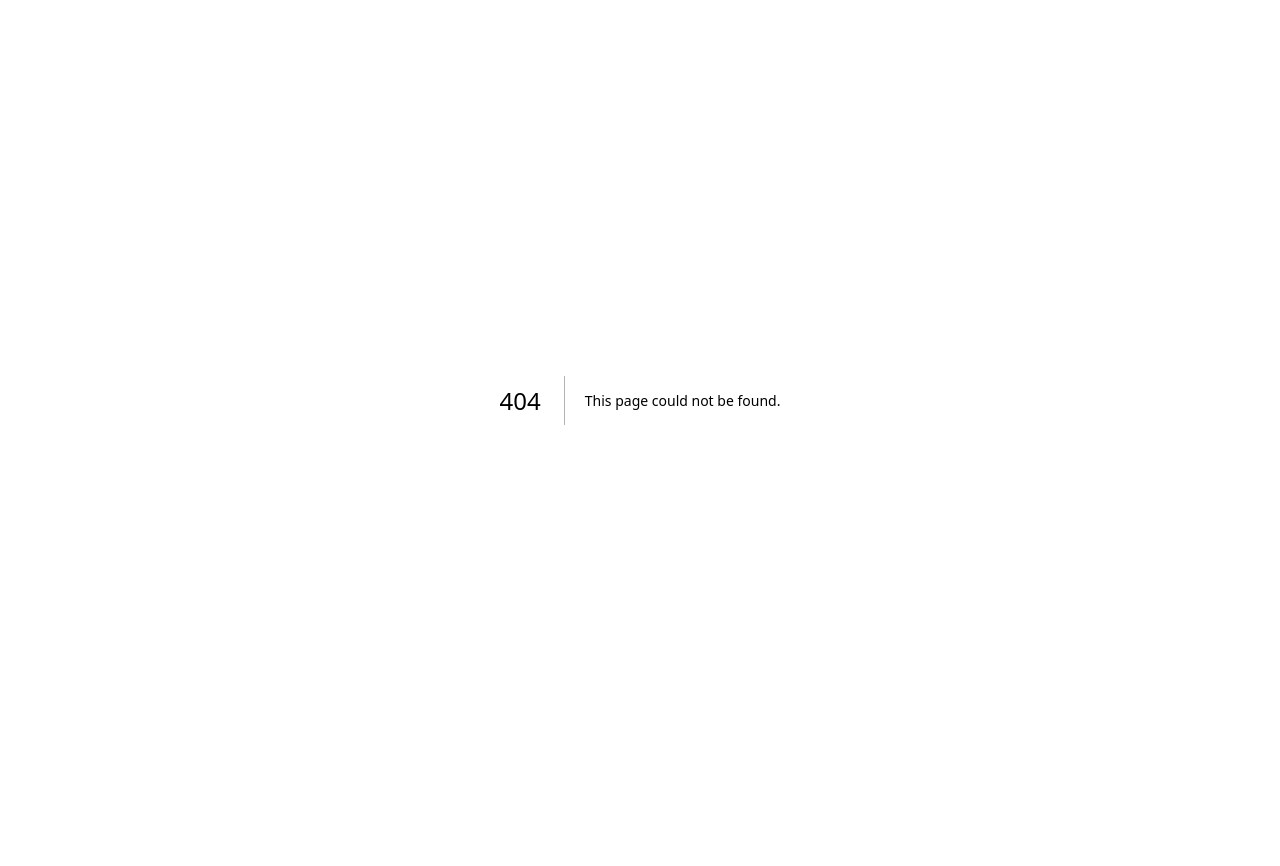
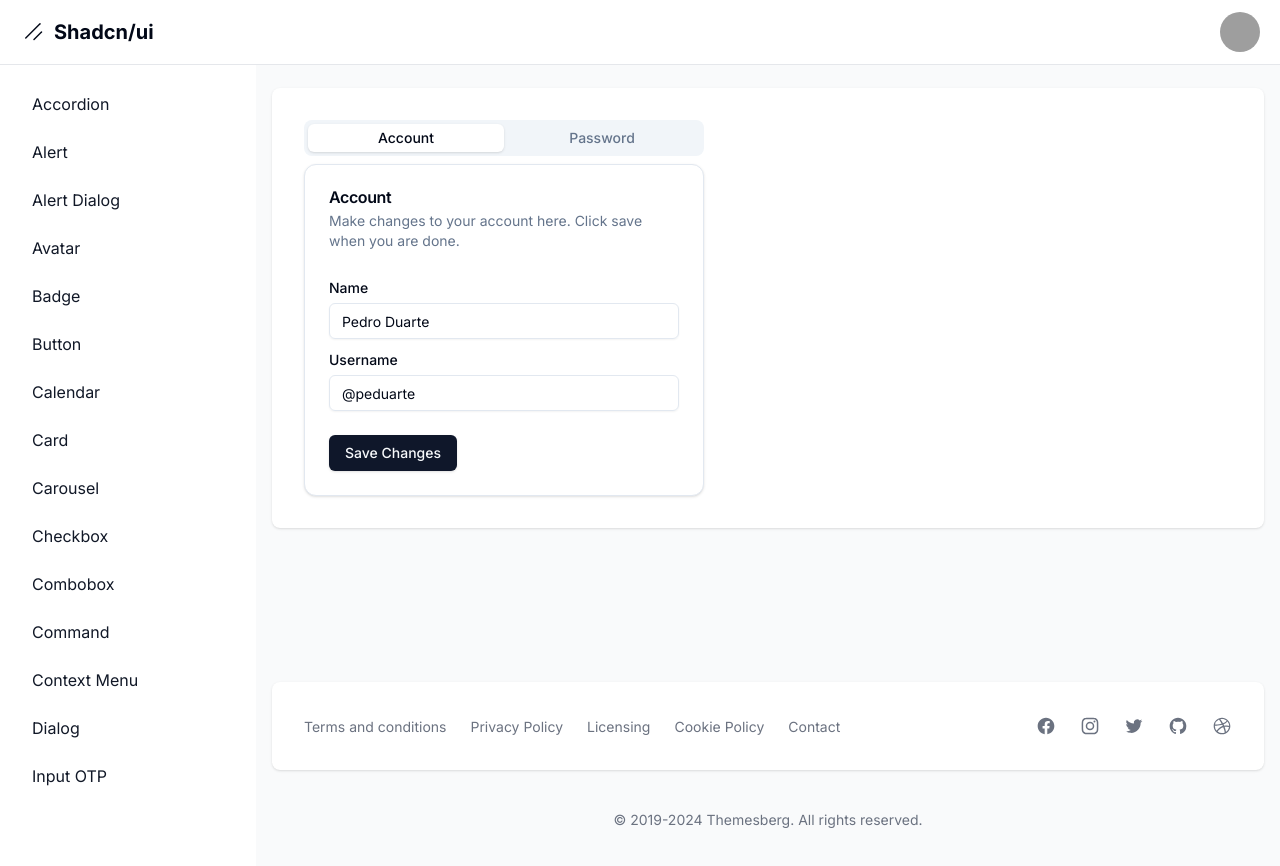
Before and after one commit to Fernixp/SHADCN-DASHBOARD, a Next.js app: page /dashboard/tabs in a window 1280 px wide. Before the commit this address had no page. Shown: the top 866 px of the page. Before the commit the page ends 800 px from the top, so only its background shows below. Built offline with nearby package versions, Linux system fonts and the light colour scheme; grey boxes are pictures that could not be loaded.

Commit message:
feat: :sparkles:  se agregó componente Tabs

```diff
--- a/package.json
+++ b/package.json
@@ -22,6 +22,7 @@
     "@radix-ui/react-progress": "^1.1.0",
     "@radix-ui/react-slider": "^1.2.0",
     "@radix-ui/react-slot": "^1.1.0",
+    "@radix-ui/react-tabs": "^1.1.0",
     "@radix-ui/react-toast": "^1.2.1",
     "class-variance-authority": "^0.7.0",
     "clsx": "^2.1.1",
--- a/src/app/dashboard/layout.tsx
+++ b/src/app/dashboard/layout.tsx
@@ -27,6 +27,7 @@ const links = [
   { name: "slider", href: "slider" },
   { name: "sonner", href: "sonner" },
   { name: "Toast", href: "toast" },
+  { name: "tabs", href: "tabs" },
 
 ].sort((a, b) => a.name.localeCompare(b.name));
 
--- /dev/null
+++ b/src/app/dashboard/tabs/page.tsx
@@ -0,0 +1,69 @@
+import { Button } from "@/components/ui/button";
+import {
+  Card,
+  CardContent,
+  CardDescription,
+  CardFooter,
+  CardHeader,
+  CardTitle,
+} from "@/components/ui/card";
+import { Input } from "@/components/ui/input";
+import { Label } from "@/components/ui/label";
+import { Tabs, TabsContent, TabsList, TabsTrigger } from "@/components/ui/tabs";
+
+export default function TabsDemo() {
+  return (
+    <Tabs defaultValue="account" className="w-[400px]">
+      <TabsList className="grid w-full grid-cols-2">
+        <TabsTrigger value="account">Account</TabsTrigger>
+        <TabsTrigger value="password">Password</TabsTrigger>
+      </TabsList>
+      <TabsContent value="account">
+        <Card>
+          <CardHeader>
+            <CardTitle>Account</CardTitle>
+            <CardDescription>
+              Make changes to your account here. Click save when you are done.
+            </CardDescription>
+          </CardHeader>
+          <CardContent className="space-y-2">
+            <div className="space-y-1">
+              <Label htmlFor="name">Name</Label>
+              <Input id="name" defaultValue="Pedro Duarte" />
+            </div>
+            <div className="space-y-1">
+              <Label htmlFor="username">Username</Label>
+              <Input id="username" defaultValue="@peduarte" />
+            </div>
+          </CardContent>
+          <CardFooter>
+            <Button>Save changes</Button>
+          </CardFooter>
+        </Card>
+      </TabsContent>
+      <TabsContent value="password">
+        <Card>
+          <CardHeader>
+            <CardTitle>Password</CardTitle>
+            <CardDescription>
+              Change your password here. After saving, you all be logged out.
+            </CardDescription>
+          </CardHeader>
+          <CardContent className="space-y-2">
+            <div className="space-y-1">
+              <Label htmlFor="current">Current password</Label>
+              <Input id="current" type="password" />
+            </div>
+            <div className="space-y-1">
+              <Label htmlFor="new">New password</Label>
+              <Input id="new" type="password" />
+            </div>
+          </CardContent>
+          <CardFooter>
+            <Button>Save password</Button>
+          </CardFooter>
+        </Card>
+      </TabsContent>
+    </Tabs>
+  );
+}
--- /dev/null
+++ b/src/components/ui/tabs.tsx
@@ -0,0 +1,55 @@
+"use client"
+
+import * as React from "react"
+import * as TabsPrimitive from "@radix-ui/react-tabs"
+
+import { cn } from "@/lib/utils"
+
+const Tabs = TabsPrimitive.Root
+
+const TabsList = React.forwardRef<
+  React.ElementRef<typeof TabsPrimitive.List>,
+  React.ComponentPropsWithoutRef<typeof TabsPrimitive.List>
+>(({ className, ...props }, ref) => (
+  <TabsPrimitive.List
+    ref={ref}
+    className={cn(
+      "inline-flex h-9 items-center justify-center rounded-lg bg-muted p-1 text-muted-foreground",
+      className
+    )}
+    {...props}
+  />
+))
+TabsList.displayName = TabsPrimitive.List.displayName
+
+const TabsTrigger = React.forwardRef<
+  React.ElementRef<typeof TabsPrimitive.Trigger>,
+  React.ComponentPropsWithoutRef<typeof TabsPrimitive.Trigger>
+>(({ className, ...props }, ref) => (
+  <TabsPrimitive.Trigger
+    ref={ref}
+    className={cn(
+      "inline-flex items-center justify-center whitespace-nowrap rounded-md px-3 py-1 text-sm font-medium ring-offset-background transition-all focus-visible:outline-none focus-visible:ring-2 focus-visible:ring-ring focus-visible:ring-offset-2 disabled:pointer-events-none disabled:opacity-50 data-[state=active]:bg-background data-[state=active]:text-foreground data-[state=active]:shadow",
+      className
+    )}
+    {...props}
+  />
+))
+TabsTrigger.displayName = TabsPrimitive.Trigger.displayName
+
+const TabsContent = React.forwardRef<
+  React.ElementRef<typeof TabsPrimitive.Content>,
+  React.ComponentPropsWithoutRef<typeof TabsPrimitive.Content>
+>(({ className, ...props }, ref) => (
+  <TabsPrimitive.Content
+    ref={ref}
+    className={cn(
+      "mt-2 ring-offset-background focus-visible:outline-none focus-visible:ring-2 focus-visible:ring-ring focus-visible:ring-offset-2",
+      className
+    )}
+    {...props}
+  />
+))
+TabsContent.displayName = TabsPrimitive.Content.displayName
+
+export { Tabs, TabsList, TabsTrigger, TabsContent }
```
Also changed, not shown: 1 other file (tests, documents, lock files or other folders).
